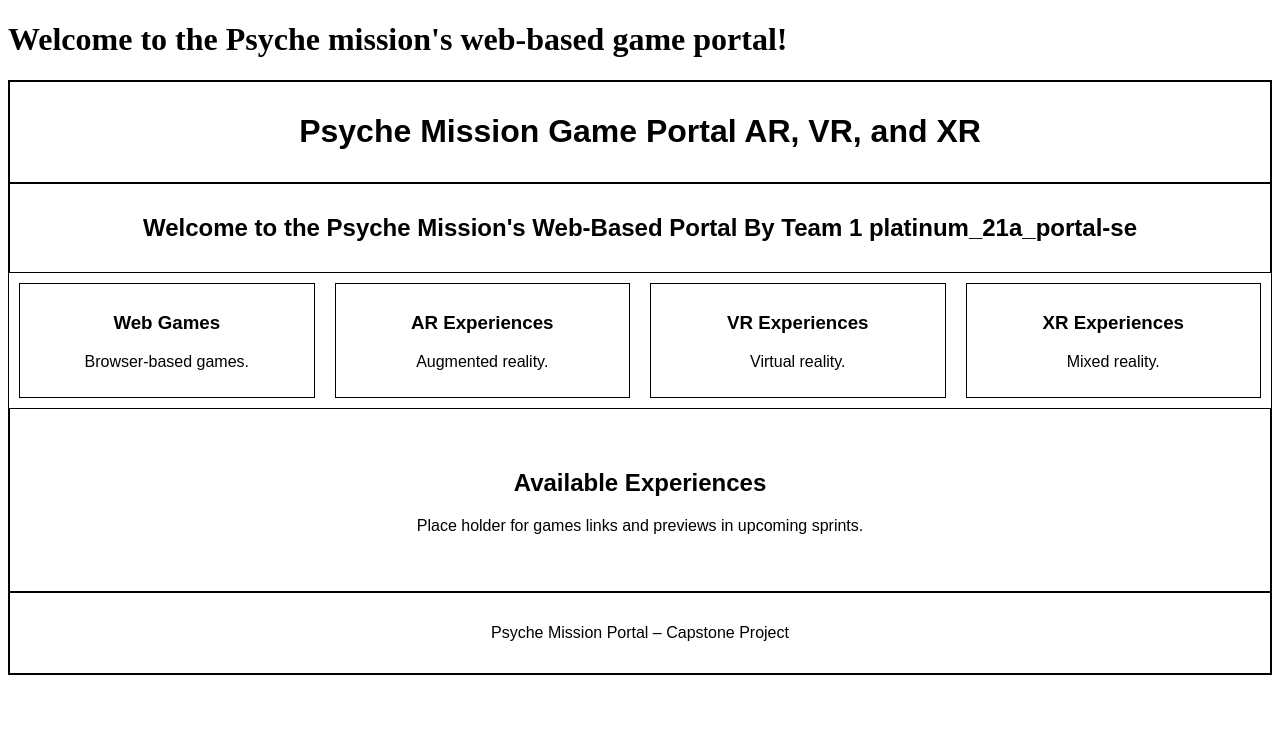
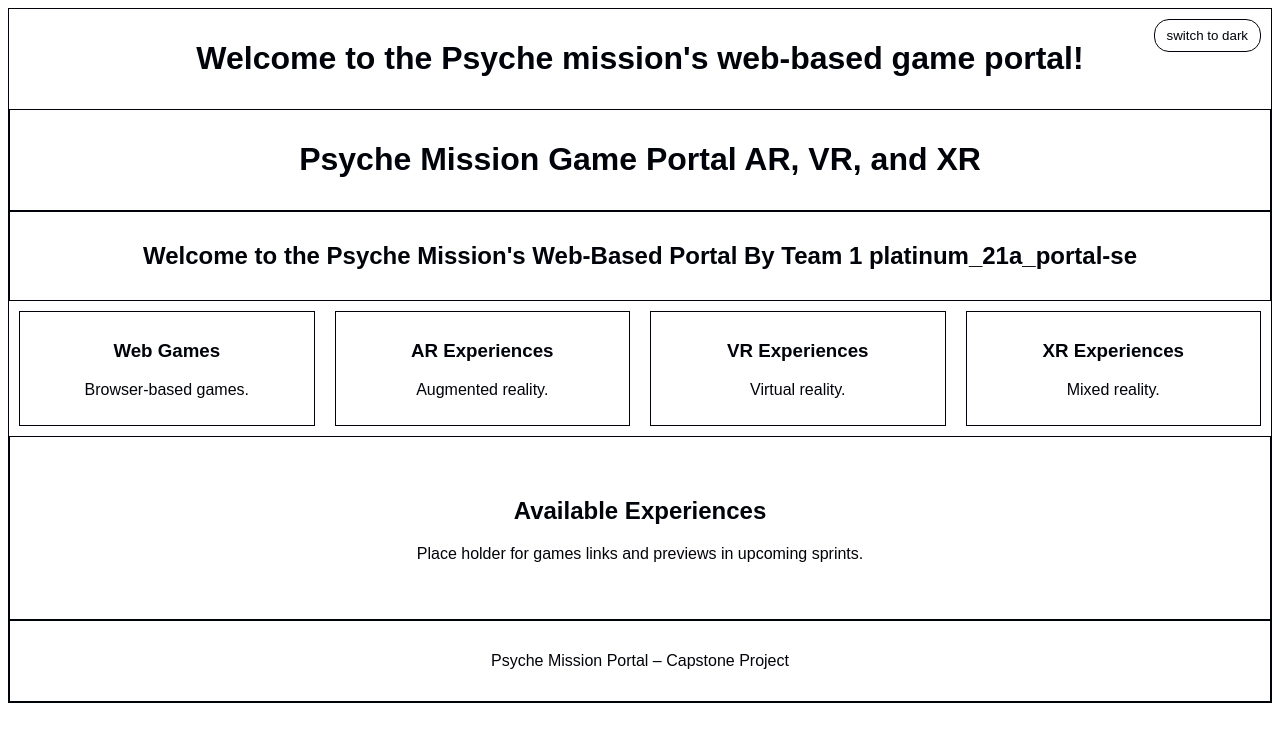
Before and after one commit to MissionToPsyche-Platinum/platinum_21a_portal-se, a Vue app in the folder Psyche-mission/: page / in a window 1280 px wide. Shown: the top 742 px of the page. Built offline with nearby package versions, Linux system fonts and the light colour scheme.

Commit message:
Add functionality to main page for switching between light and dark mode

```diff
--- a/Psyche-mission/package.json
+++ b/Psyche-mission/package.json
@@ -9,8 +9,9 @@
     "preview": "vite preview"
   },
   "dependencies": {
+    "router": "^2.2.0",
     "vue": "^3.5.29",
-    "vue-router": "5.0.3"
+    "vue-router": "^5.0.3"
   },
   "devDependencies": {
     "@vitejs/plugin-vue": "^6.0.4",
--- a/Psyche-mission/src/views/HomePage.vue
+++ b/Psyche-mission/src/views/HomePage.vue
@@ -2,20 +2,57 @@
 export default {
   name: "HomePage",
   data() {
-    return {};
+    return {
+      isDark: false,// variable to track if dark mode is active
+    };
+  },
+  mounted() {
+    // get the previously saved mode from the browser local storage
+    const savedMode = localStorage.getItem("savedMode");
+    //check if previous mode is a dark mode, enable dark mode on page load
+    if (savedMode === "Dark") {
+      this.isDark = true;// will update automatically
+
+    }
+
+
+  },
+  methods: {
+
+    //this function toggle between dark mode and light mode
+    toggleMode() {
+      this.isDark = !this.isDark;//if dark mode is active change to light mode, if light mode is active change to dark mode
+      if (this.isDark) {
+        localStorage.setItem("savedMode", "Dark");// save dark mode in local storage
+      } else {
+        localStorage.setItem("savedMode", "Light");// save light mode in local storage
+      }
+    }
+
   }
 };
 </script>
 
 <template>
 
-  <h1>Welcome to the Psyche mission's web-based game portal!</h1>
 
+  <!--dynamically adds either the "light" or "dark" class-->
+  <div :class="['main',isDark ? 'dark': 'light']">  <!--root container-->
 
-  <div class="main">  <!--root container-->
+    <!-- Top section containing the toggle button and title -->
+    <div class="top">
+      <!--      toggle button that change the theme based on the mode, calls th toggleMode() function-->
+      <button :class="['toggle', isDark ? 'dark': 'light']" @click="toggleMode">
+        <!--dynamically change thee text based on the mode-->
+        {{ isDark ? "switch to light" : "switch to dark" }}
+      </button>
+
+      <h1>Welcome to the Psyche mission's web-based game portal!</h1>
+    </div>
     <!-- page header -->
     <header class="header">
       <h1>Psyche Mission Game Portal AR, VR, and XR</h1>
+
     </header>
 
     <!-- place holder for an introduction -->
@@ -25,7 +62,7 @@ export default {
 
     <!--  main platforms section play as place holder for different platforms -->
     <section class="platforms">
-    <!--card for web baseed games-->
+      <!--card for web baseed games-->
       <div class="platform">
         <h3>Web Games</h3>
         <p>Browser-based games.</p>
@@ -66,50 +103,88 @@ export default {
 
 <style>
 
+/*main container styling*/
 .main {
-  border: 1px solid ;
+  border: 1px solid;
   font-family: Arial, sans-serif;
+  position: relative;
 }
 
-
+/*header styling*/
 .header {
-  border: 1px solid ;
+  border: 1px solid;
   display: flex;
   justify-content: center;
   align-items: center;
   padding: 10px;
+  position: relative;
 }
 
+/*tob section styling that hold the toggle button*/
+.top {
+  display: flex;
+  justify-content: center;
+  align-items: center;
+  padding: 10px;
+  position: relative;
+}
 
+/*light mode styling*/
+.light {
+  color: #000309;
+  background-color: #ffffff;
+}
 
+/*dark mode styling*/
+.dark {
+  color: #ffffff;
+  background-color: #000309;
+}
+
+/*toggle button styling*/
+.toggle {
+  position: absolute;
+  top: 10px;
+  right: 10px;
+  padding: 8px 12px;
+  border: 1px solid;
+  background: transparent;
+  cursor: pointer;
+  border-radius: 15px;
+}
+
+/*intro section styling*/
 .intro {
-  border: 1px solid ;
+  border: 1px solid;
   padding: 10px;
   text-align: center;
 }
 
-
+/*platforms section styling*/
 .platforms {
   display: grid;
-  grid-template-columns:  1fr 1fr 1fr 1fr;  /* 4 columns equal width*/
+  grid-template-columns:  1fr 1fr 1fr 1fr; /* 4 columns equal width*/
   gap: 20px;
   padding: 10px;
 }
 
+/*platform cards styling*/
 .platform {
-  border: 1px solid ;
+  border: 1px solid;
   padding: 10px;
   text-align: center;
 }
 
+/*game section place holder styling*/
 .games-placeholder {
-  border: 1px solid ;
+  border: 1px solid;
   padding: 40px;
   text-align: center;
 }
 
+/*footer styling*/
 .footer {
-  border: 1px solid ;
+  border: 1px solid;
   text-align: center;
   padding: 15px;
 
```
Also changed, not shown: 1 other file (tests, documents, lock files or other folders).
